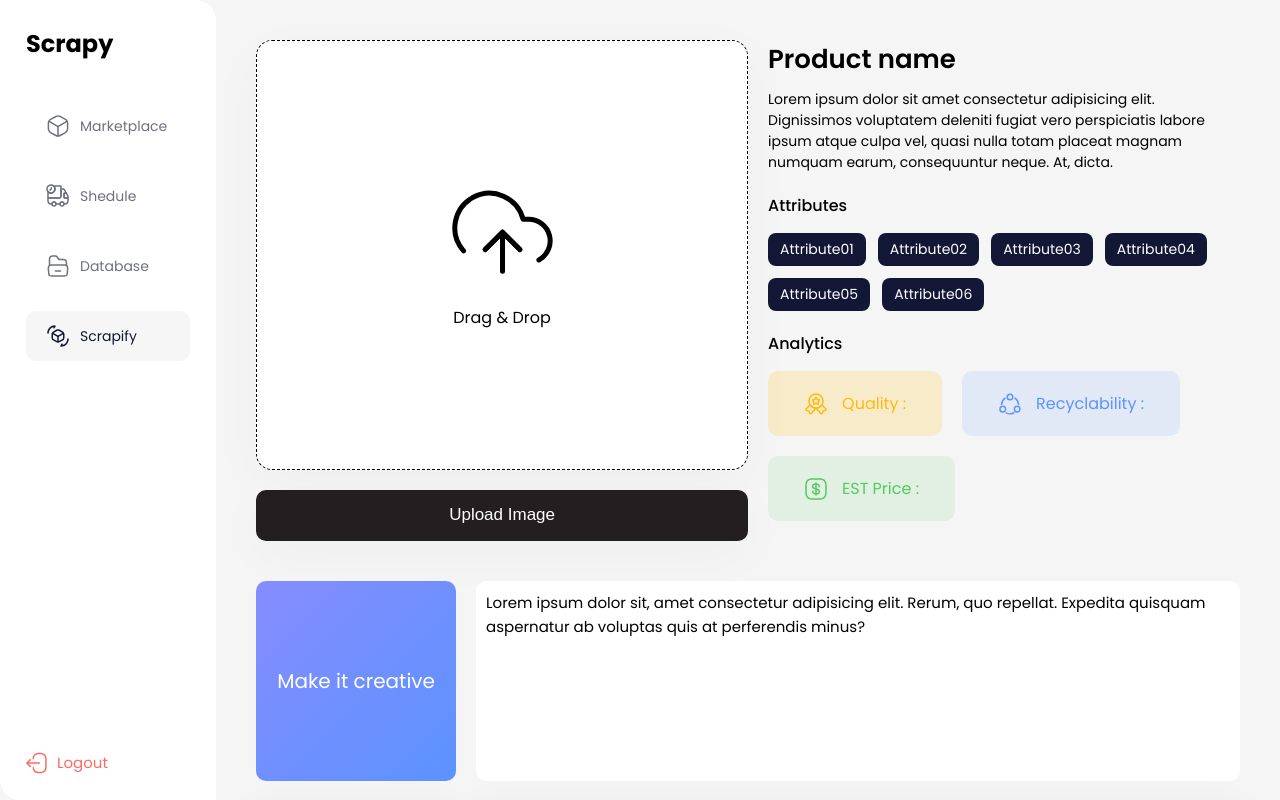
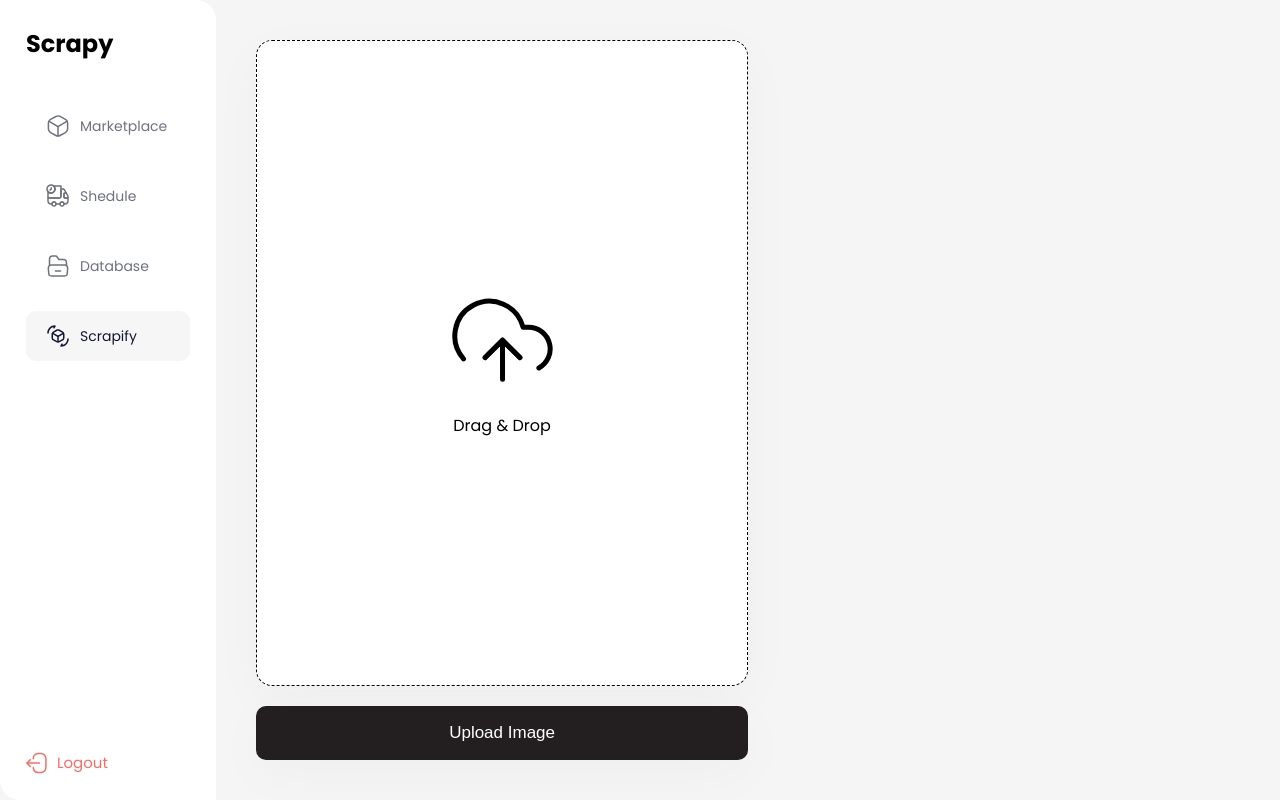
Before and after one commit to Abhinav-K-E/scrapy, a React (Vite) app: page /dashboard/srapify in a window 1280 px wide. Built offline with nearby package versions, Linux system fonts and the light colour scheme.

Commit message:
upload-function

```diff
--- a/src/pages/ScrapifyPage/ScrapifyPage.jsx
+++ b/src/pages/ScrapifyPage/ScrapifyPage.jsx
@@ -8,6 +8,7 @@ const ImageUpload = () => {
   const [previewUrl, setPreviewUrl] = useState(null);
   const [uploadStatus, setUploadStatus] = useState(false);
   const [uploadDetail, setUploadDetail] = useState(null);
+  const [attributes, setAttributes] = useState(null);
 
   const onDrop = (acceptedFiles) => {
     setSelectedFile(acceptedFiles[0]);
@@ -42,7 +43,9 @@ const ImageUpload = () => {
       const imgDetail = await axios.get(
         `https://scrapy-api-qbtq.onrender.com/scrapify/${response.data.imgid}`
       );
-      console.log(imgDetail);
+      console.log(imgDetail.data);
+      setUploadDetail(imgDetail.data);
+      setAttributes(imgDetail.data.attributes);
 
       setUploadStatus(true);
       console.log(response.data); // Response data from the backend
@@ -106,22 +109,16 @@ const ImageUpload = () => {
             </button>
           )}
         </div>
+
+        {uploadDetail != null && (
           <div className='right-grid'>
-          <div className='u-img-name'>Product name</div>
-          <div className='u-img-desc'>
-            Lorem ipsum dolor sit amet consectetur adipisicing elit. Dignissimos
-            voluptatem deleniti fugiat vero perspiciatis labore ipsum atque
-            culpa vel, quasi nulla totam placeat magnam numquam earum,
-            consequuntur neque. At, dicta.
-          </div>
+            <div className='u-img-name'>{uploadDetail?.title}</div>
+            <div className='u-img-desc'>{uploadDetail?.desc}</div>
             <div className='u-img-head'>Attributes</div>
             <div className='attributes'>
-            <div className='attribute'>Attribute01</div>
-            <div className='attribute'>Attribute02</div>
-            <div className='attribute'>Attribute03</div>
-            <div className='attribute'>Attribute04</div>
-            <div className='attribute'>Attribute05</div>
-            <div className='attribute'>Attribute06</div>
+              {attributes?.map((item) => (
+                <div className='attribute'>{item}</div>
+              ))}
             </div>
             <div className='u-img-head'>Analytics</div>
             <div className='tabs'>
@@ -145,7 +142,7 @@ const ImageUpload = () => {
                     fill=''
                   />
                 </svg>
-              Quality :
+                Quality : {uploadDetail?.quality_score}
               </div>
               <div className='tab blue'>
                 <svg
@@ -159,7 +156,7 @@ const ImageUpload = () => {
                     fill=''
                   />
                 </svg>
-              Recyclability :
+                Recyclability : {uploadDetail?.recyclability_score}
               </div>
               <div className='tab green'>
                 <svg
@@ -181,22 +178,28 @@ const ImageUpload = () => {
                     fill=''
                   />
                 </svg>
-              EST Price :
+                EST Price : {uploadDetail?.price}
               </div>
             </div>
           </div>
+        )}
       </div>
-      {/* make it creative */}
+
+      {/* if there is data */}
+      {uploadDetail != null && (
         <div className='creative-box'>
           <div className='creative-left'>Make it creative</div>
           <div className='creative-right'>
             Lorem ipsum dolor sit, amet consectetur adipisicing elit. Rerum, quo
-          repellat. Expedita quisquam aspernatur ab voluptas quis at perferendis
-          minus?
+            repellat. Expedita quisquam aspernatur ab voluptas quis at
+            perferendis minus?
           </div>
         </div>
+      )}
+      {/* make it creative */}
 
       {/* new  */}
+      {uploadDetail != null && (
         <div className='tab-container'>
           <div className='tabs-selector'>
             <div className='tab-select tab-active'>Sell</div>
@@ -225,6 +228,7 @@ const ImageUpload = () => {
             </div>
           </div>
         </div>
+      )}
     </div>
   );
 };
--- a/src/pages/ScrapifyPage/ScrapifyPage.scss
+++ b/src/pages/ScrapifyPage/ScrapifyPage.scss
@@ -19,6 +19,7 @@
   display: flex;
   flex-direction: column;
   gap: 20px;
+  min-height: 90vh;
 }
 
 .upload-sec {
```
Lines whose indentation alone changed are shown as unchanged.
